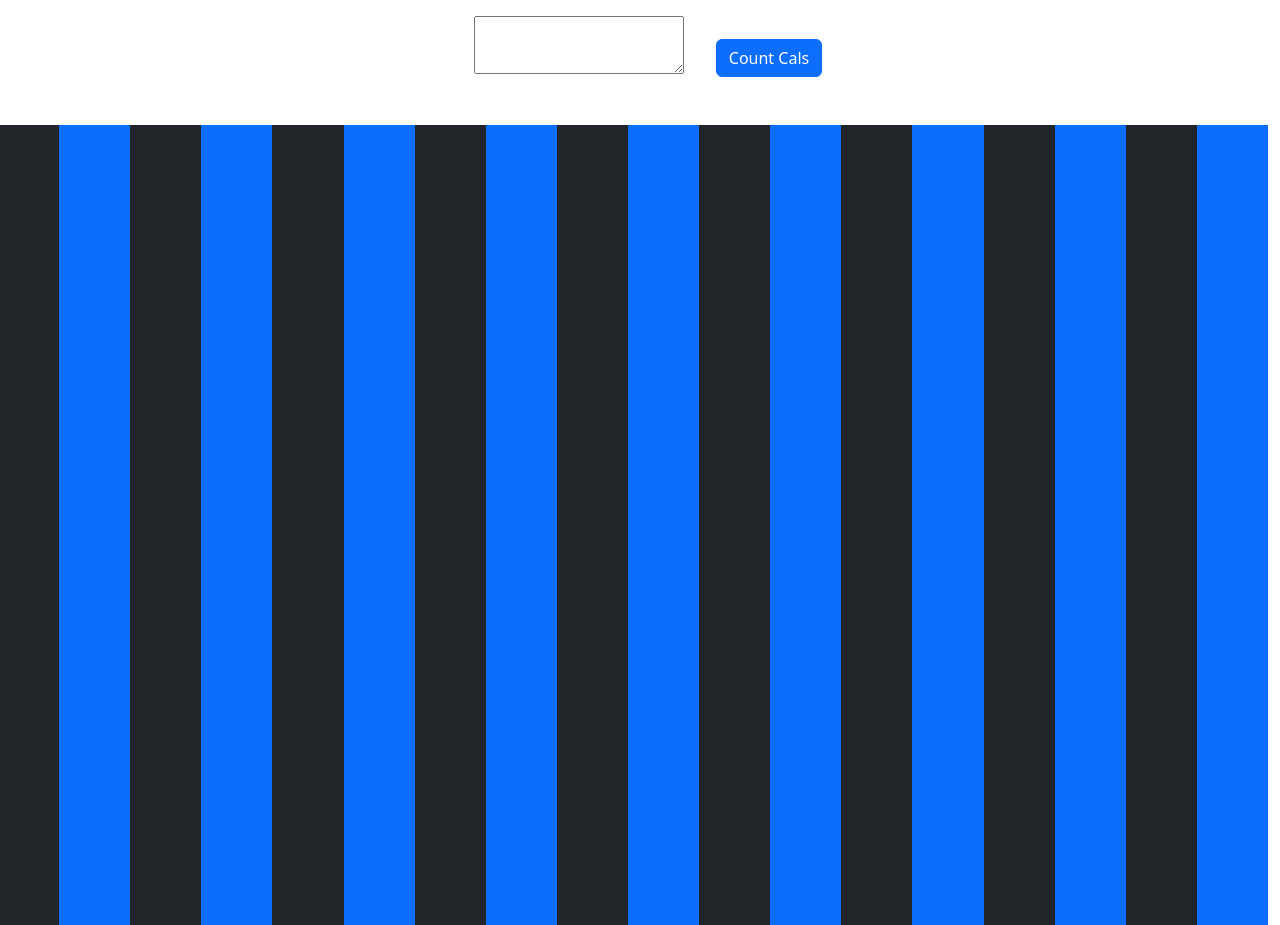
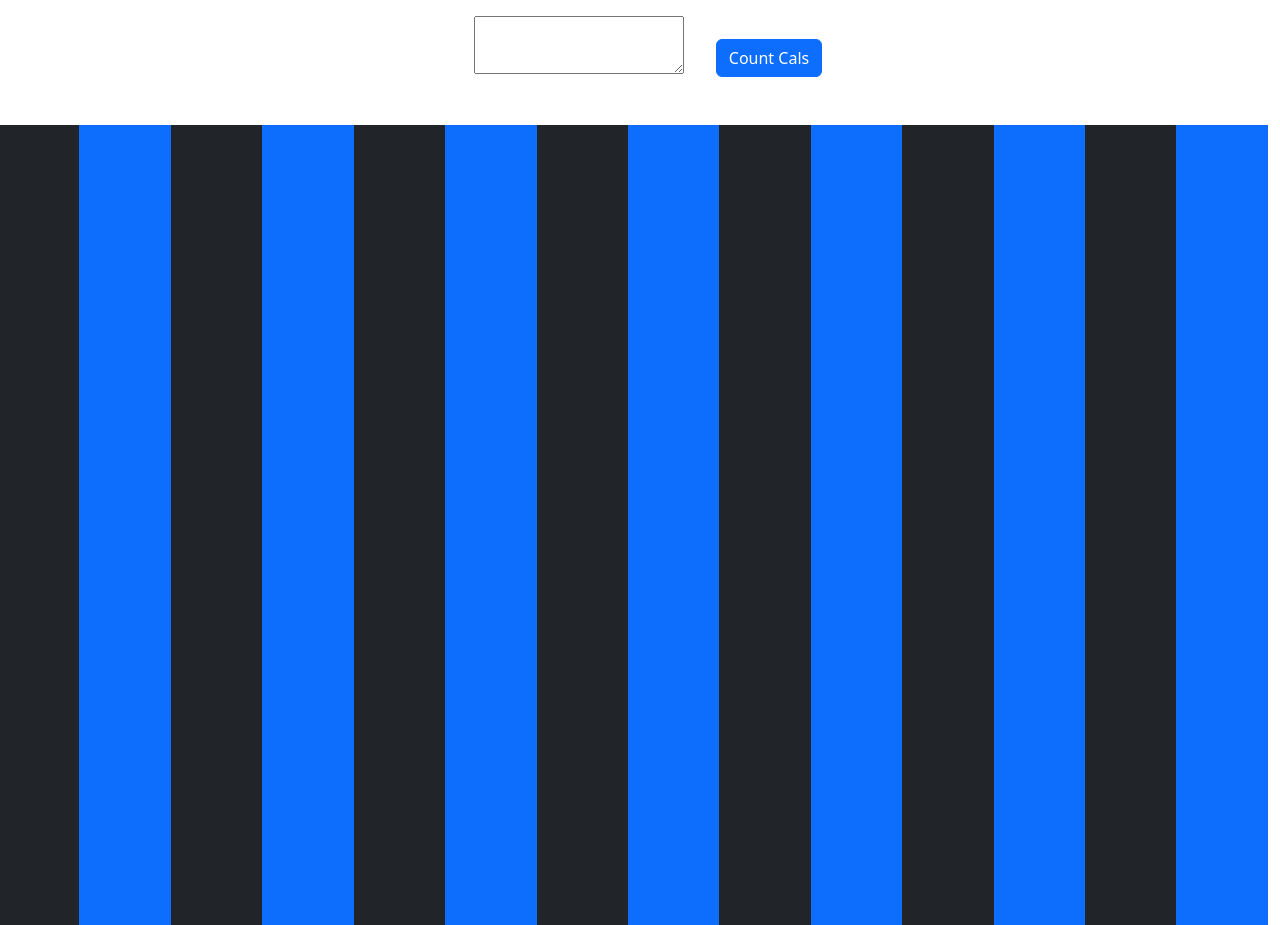
Before and after one commit to jackwhisler1/coding-practices, a React (Create React App) app: page / in a window 1280 px wide. Built offline with nearby package versions, Linux system fonts and the light colour scheme.

Commit message:
change tiles

```diff
--- a/src/features/Home.tsx
+++ b/src/features/Home.tsx
@@ -48,10 +48,7 @@ function Home() {
           <Col className="bg-primary"></Col>
           <Col className="bg-dark"></Col>
           <Col className="bg-primary"></Col>
-          <Col className="bg-dark"></Col>
-          <Col className="bg-primary"></Col>
-          <Col className="bg-dark"></Col>
-          <Col className="bg-primary"></Col>
+
         </Row>
       </div>
     </>
```
